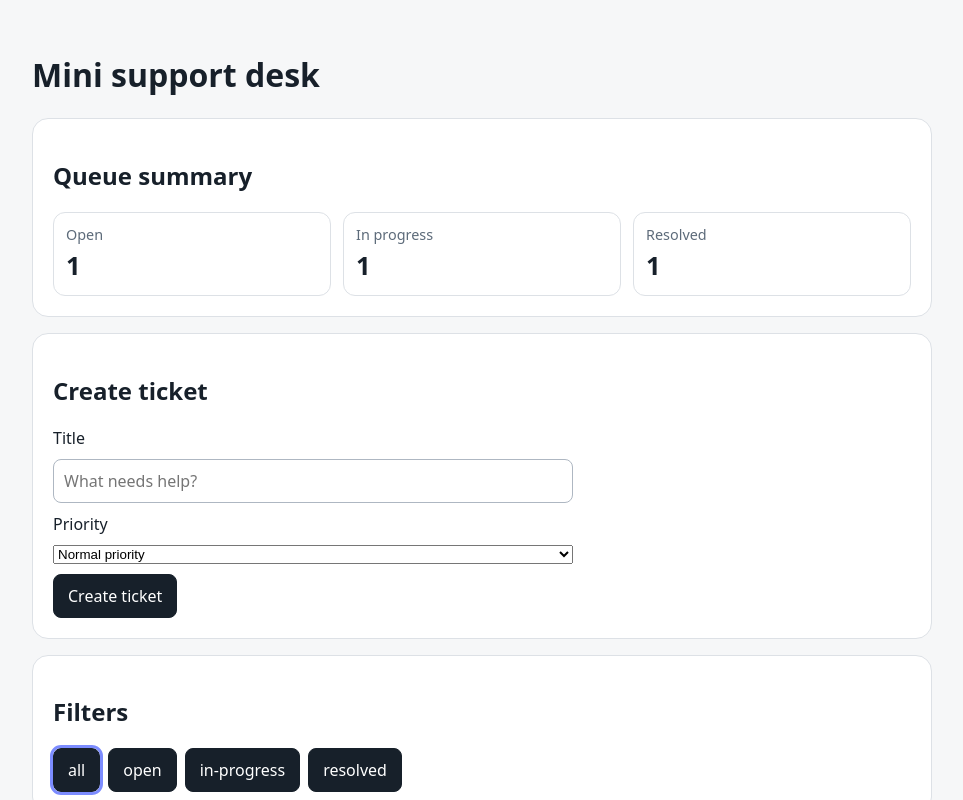
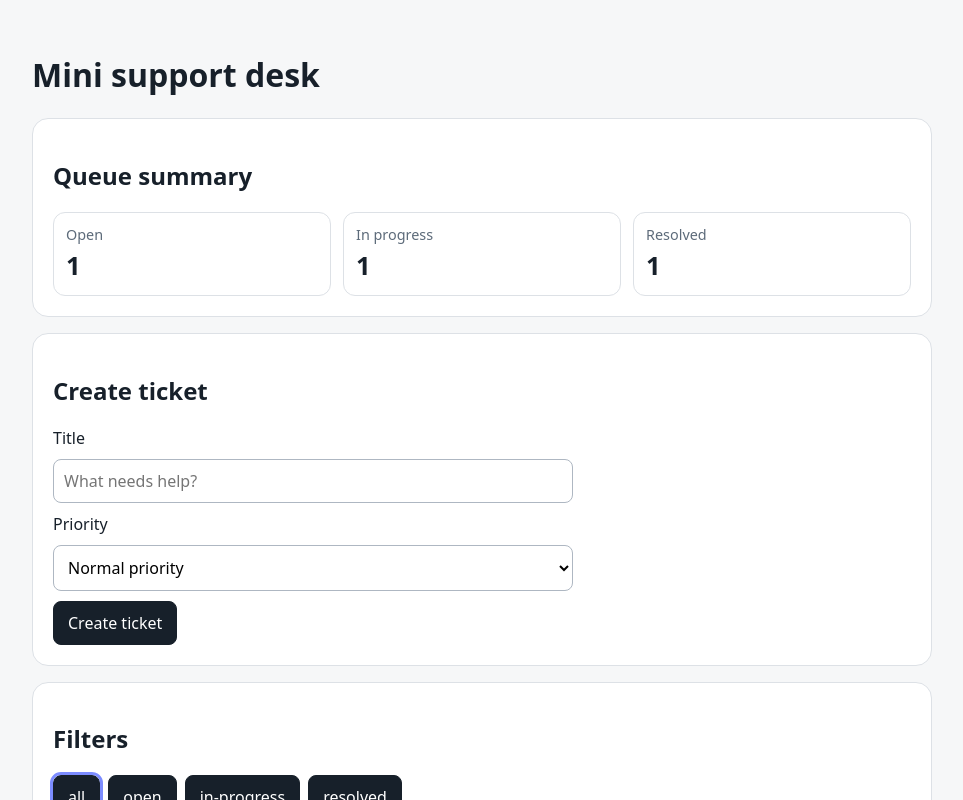
Before and after one commit to anselmdk/feature-spec-md-demo, a React (Vite) app: page / in a window 1280 px wide. Shown: the top 800 px of the page, without its empty margins (158-1121 px from the left). Built offline with nearby package versions, Linux system fonts and the light colour scheme.

Commit message:
Style ticket priority controls

```diff
--- a/src/styles.css
+++ b/src/styles.css
@@ -6,7 +6,8 @@ body {
 }
 
 button,
-input {
+input,
+select {
   font: inherit;
 }
 
@@ -35,10 +36,12 @@ form,
   max-width: 520px;
 }
 
-input {
+input,
+select {
   padding: 10px;
   border: 1px solid #aeb7c2;
   border-radius: 8px;
+  background: white;
 }
 
 button {
```
